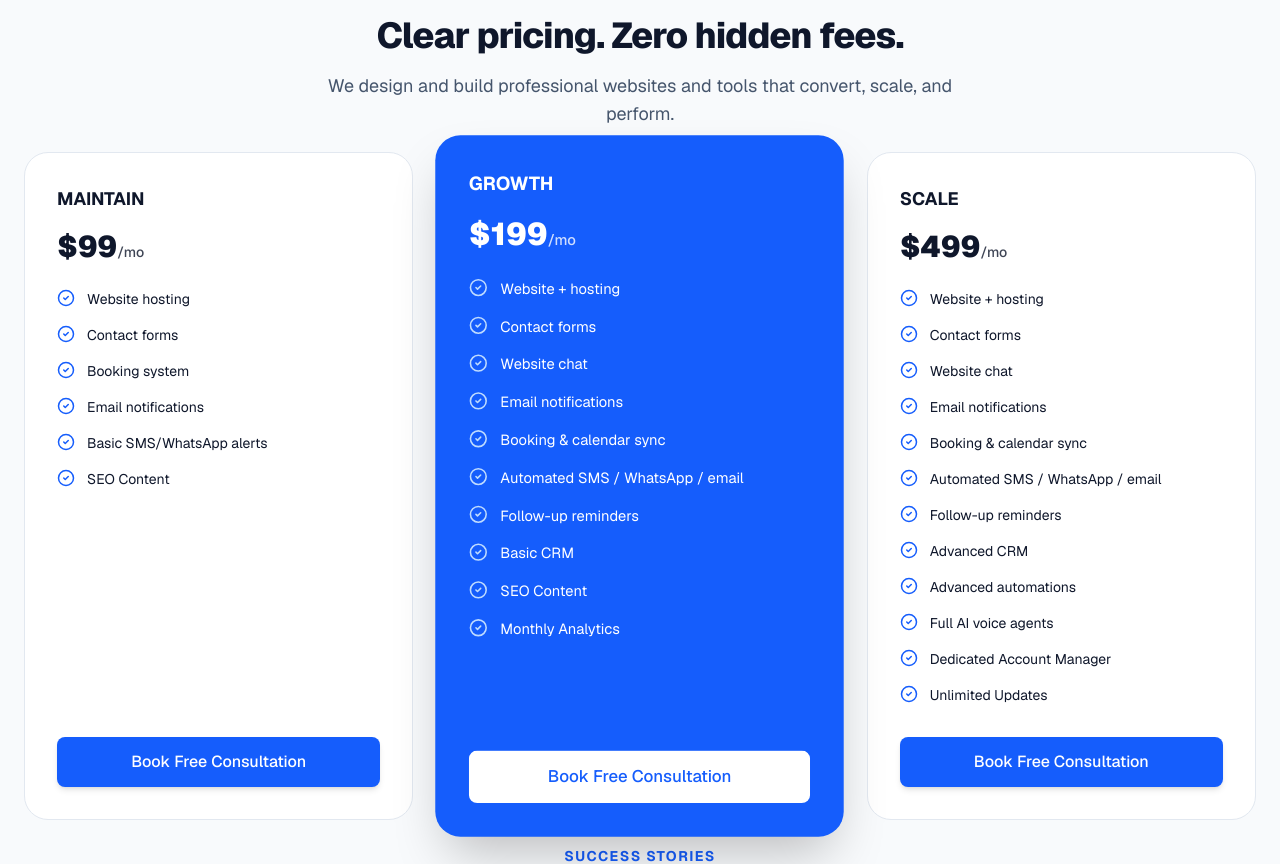
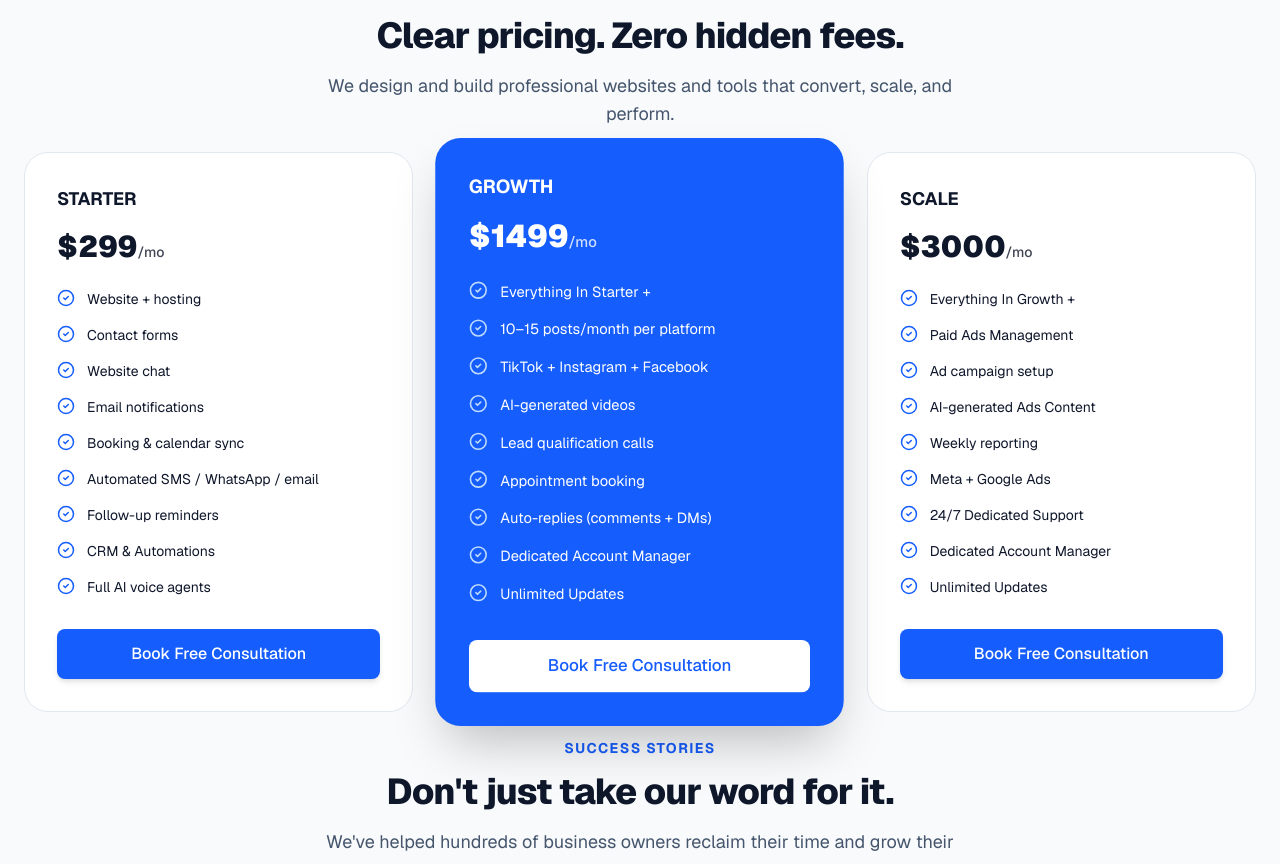
Before and after one commit to abdurrahman9955/infobeatlive-agency, a Next.js app: page / in a window 1280 px wide. Shown: the part 2842-3706 px from the top of the page. Built offline with nearby package versions, Linux system fonts and the light colour scheme.

Commit message:
production

```diff
--- a/app/components/Hero.tsx
+++ b/app/components/Hero.tsx
@@ -63,6 +63,8 @@ export const Button = ({ children, variant, className, href}: { children: React.
           </div>
         </div>
 
+        {/* Get Your Website Now */}
+
          <div className="flex flex-col sm:flex-row justify-center items-center gap-4">
           <Button variant="gradient" className="w-full sm:w-auto px-6 sm:px-8 py-4 text-md sm:text-xl" href="#contact">
             <SparklesIcon className="h-7 w-7 mr-2 inline-block" />Book Free Consultation
--- a/app/components/Pricing.tsx
+++ b/app/components/Pricing.tsx
@@ -24,11 +24,13 @@ function detectRegion(): Region {
 
     const africanCountries = ["NG"];
 
+    // INTERNATIONAL NIGERIA
+
     if (region && africanCountries.includes(region)) {
-      return "NIGERIA";
+      return "INTERNATIONAL";
     }
     if (tz?.startsWith("Africa/")) {
-      return "NIGERIA";
+      return "INTERNATIONAL";
     }
   } catch {}
 
@@ -81,7 +83,7 @@ export const Pricing: React.FC = () => {
 
       subscriptions: [
         {
-          name: "Maintain",
+          name: "Starter",
           price: "₦30,000",
           interval: "mo",
           features: [
@@ -182,27 +184,9 @@ export const Pricing: React.FC = () => {
 
       subscriptions: [
         {
-          name: "Maintain",
-          price: "$99",
+          name: "Starter",
+          price: "$299",
           interval: "mo",
-          features: [
-            "Website hosting",
-            "Contact forms",
-            "Booking system",
-            "Email notifications",
-            "Basic SMS/WhatsApp alerts",
-
-            // "Security & Backups",
-            // "Technical Support",
-            "SEO Content",
-            // "Minor Content Edits",
-          ],
-        },
-        {
-          name: "Growth",
-          price: "$199",
-          interval: "mo",
-          featured: true,
           features: [
             "Website + hosting",
             "Contact forms",
@@ -211,36 +195,46 @@ export const Pricing: React.FC = () => {
             "Booking & calendar sync",
             "Automated SMS / WhatsApp / email",
             "Follow-up reminders",
-            "Basic CRM",
-
-            "SEO Content",
-            // "Security & Backups",
-            // "Technical Support",
-            "Monthly Analytics",
-            // "Minor Content Edits",
-
+            "CRM & Automations",
+            "Full AI voice agents",
           ],
         },
         {
+          name: "Growth",
+          price: "$1499",
+          interval: "mo",
+          featured: true,
+          features: [
+            "Everything In  Starter +",
+            "10–15 posts/month per platform",
+            "TikTok + Instagram + Facebook",
+            "AI-generated videos",
+            "Lead qualification calls",
+            "Appointment booking",
+            "Auto-replies (comments + DMs)",
+            "Dedicated Account Manager",
+            "Unlimited Updates",
+          ],
+        },
+
+        {
           name: "Scale",
-          price: "$499",
+          price: "$3000",
           interval: "mo",
           features: [
 
-            "Website + hosting",
-            "Contact forms",
-            "Website chat",
-            "Email notifications",
-            "Booking & calendar sync",
-            "Automated SMS / WhatsApp / email",
-            "Follow-up reminders",
-            "Advanced CRM",
+            "Everything In Growth +",
+            "Paid Ads Management",
+            "Ad campaign setup",
 
-            "Advanced automations",
-            // "Paid Ads Management",
-            "Full AI voice agents",
+            "AI-generated Ads Content",
+            "Weekly reporting",
+            "Meta + Google Ads",
+
+            "24/7 Dedicated Support",
             "Dedicated Account Manager",
             "Unlimited Updates",
+
           ],
         },
       ],
```
